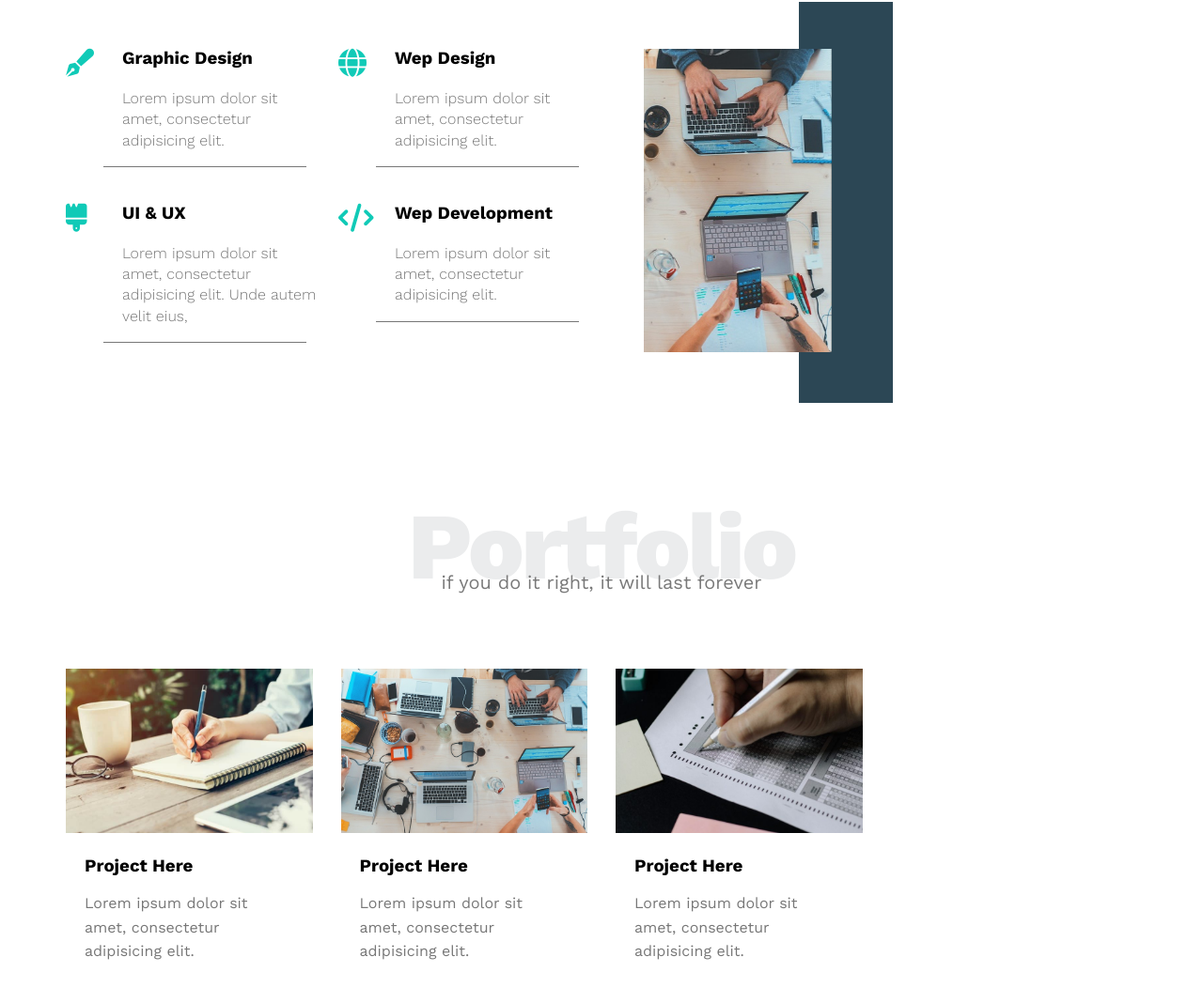
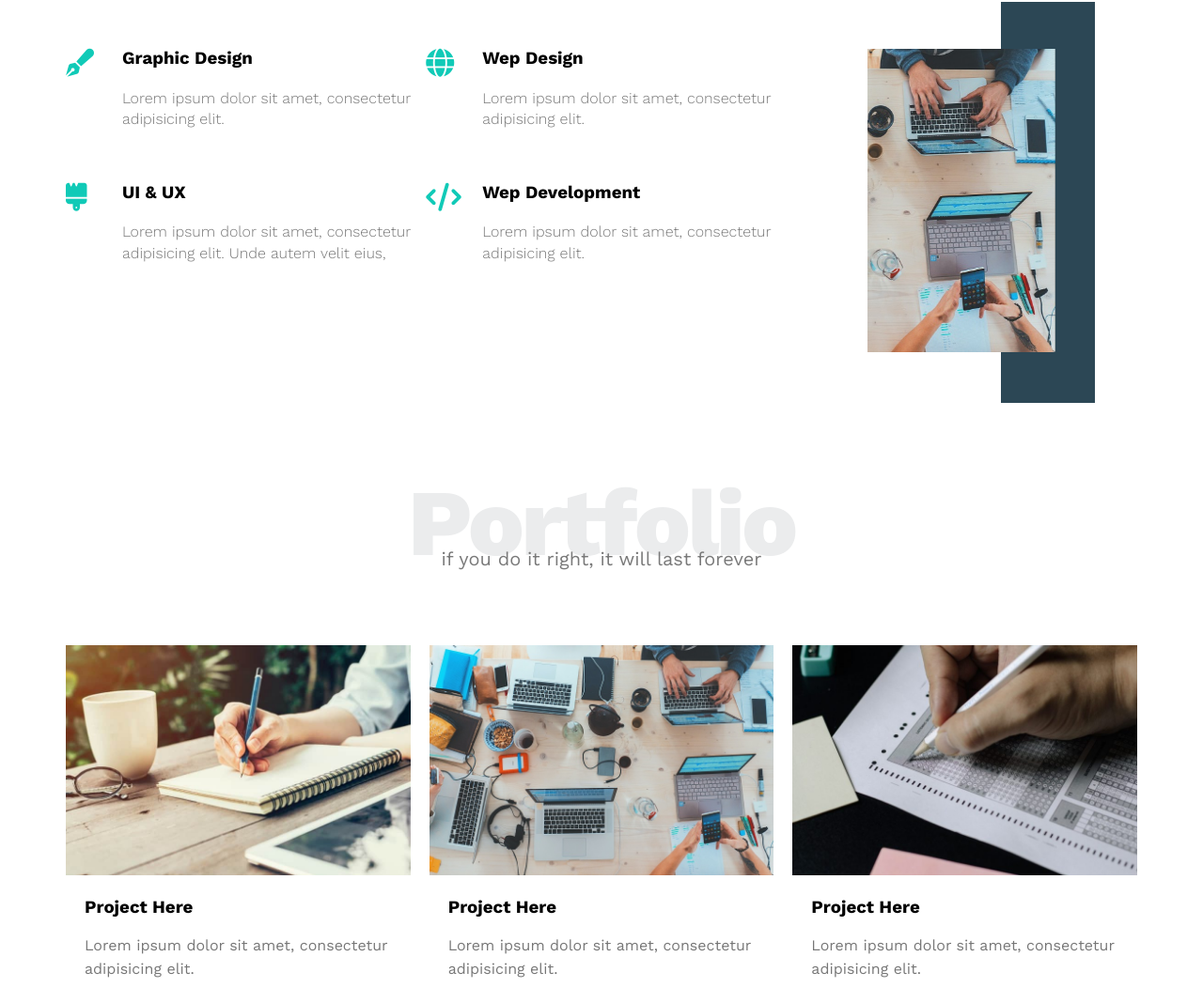
Before and after one commit to MOMEN343/Templat-1, a plain HTML site: page index.html in a window 1280 px wide. Shown: the part 1384-2452 px from the top of the page at 94% size. Drawn offline with nearby package versions, Linux system fonts and the light colour scheme.

Commit message:
Update style.css

```diff
--- a/css/style.css
+++ b/css/style.css
@@ -193,8 +193,8 @@ body{
 
 .services .services-content{
   display: grid;
-  grid-template-columns: repeat(auto-fill, minmax(220px, 1fr));
-  grid-gap: 20px;
+  grid-template-columns: repeat(auto-fill, minmax(300px, 1fr));
+  grid-gap: 10px;
   margin-top: 100px;
 
 }
@@ -203,21 +203,11 @@ body{
   margin-bottom: 40px;
   position: relative;
 }
-.services .services-content .col .srv::before{
-  content: "";
-  background-color: #777777;
-  position: absolute;
-  width: 80%;
-  height: 0.5px;
-  top: 100%;
-  left: 40px;
-}
 @media(max-width: 767px) {
   .services .services-content .srv{
     flex-direction: column;
     text-align: center;
   }
-
 }
 
 .services .services-content .srv i{
@@ -248,7 +238,7 @@ position: relative;
  width: 100px;
  height:calc(100% + 100px);
  top: -50px;
- right: -30px;
+ right: 45px;
  z-index: -1;
 }
 
@@ -267,8 +257,8 @@ position: relative;
 }
 .portfolio .portfolio-content{
   display: grid;
-  grid-template-columns: repeat(auto-fill, minmax(220px, 1fr));
-  grid-gap: 30px;
+  grid-template-columns: repeat(auto-fill, minmax(300px, 1fr));
+  grid-gap: 20px;
   margin-top: 80px;
 }
 .portfolio .portfolio-content .card{
```
